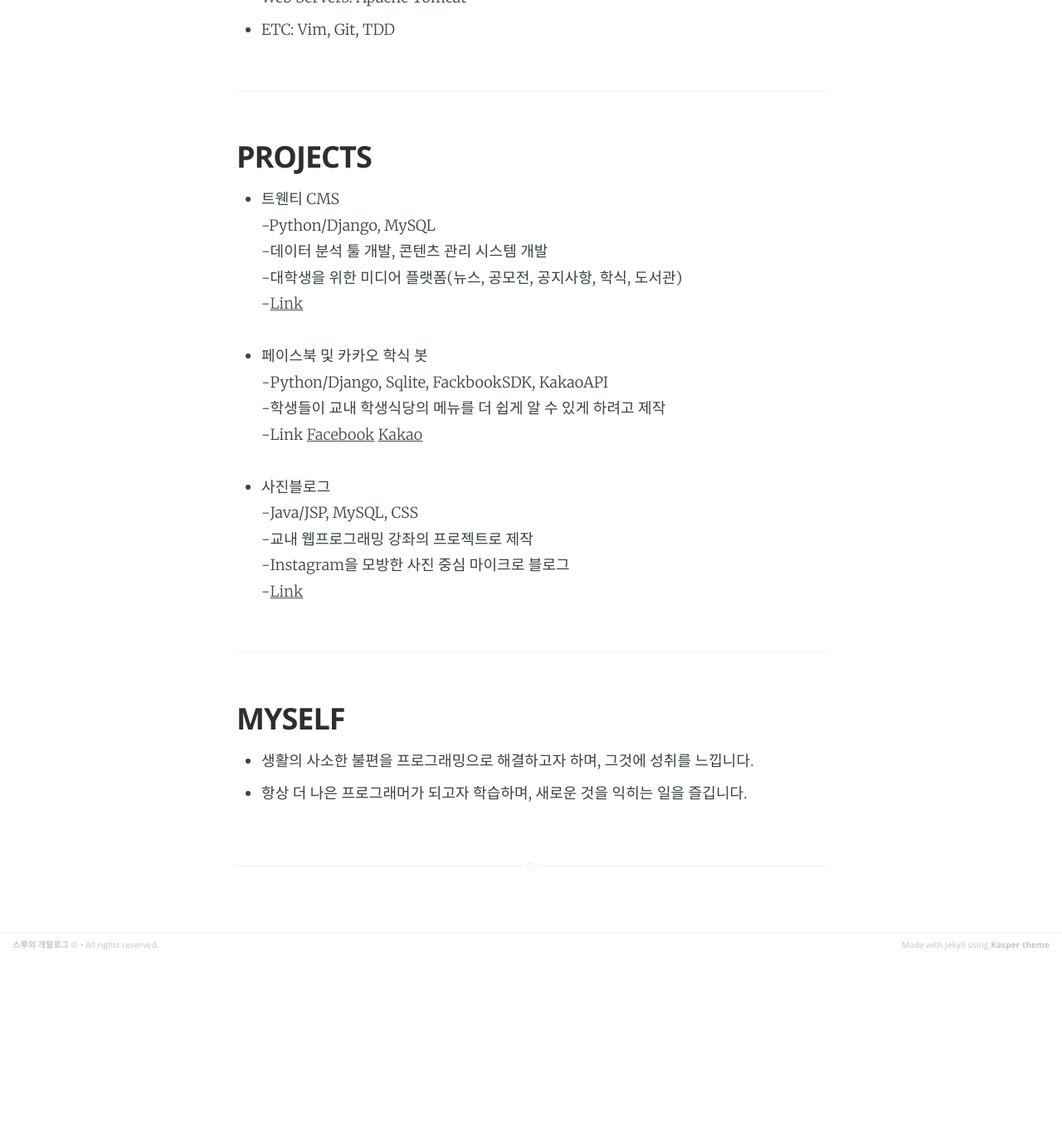
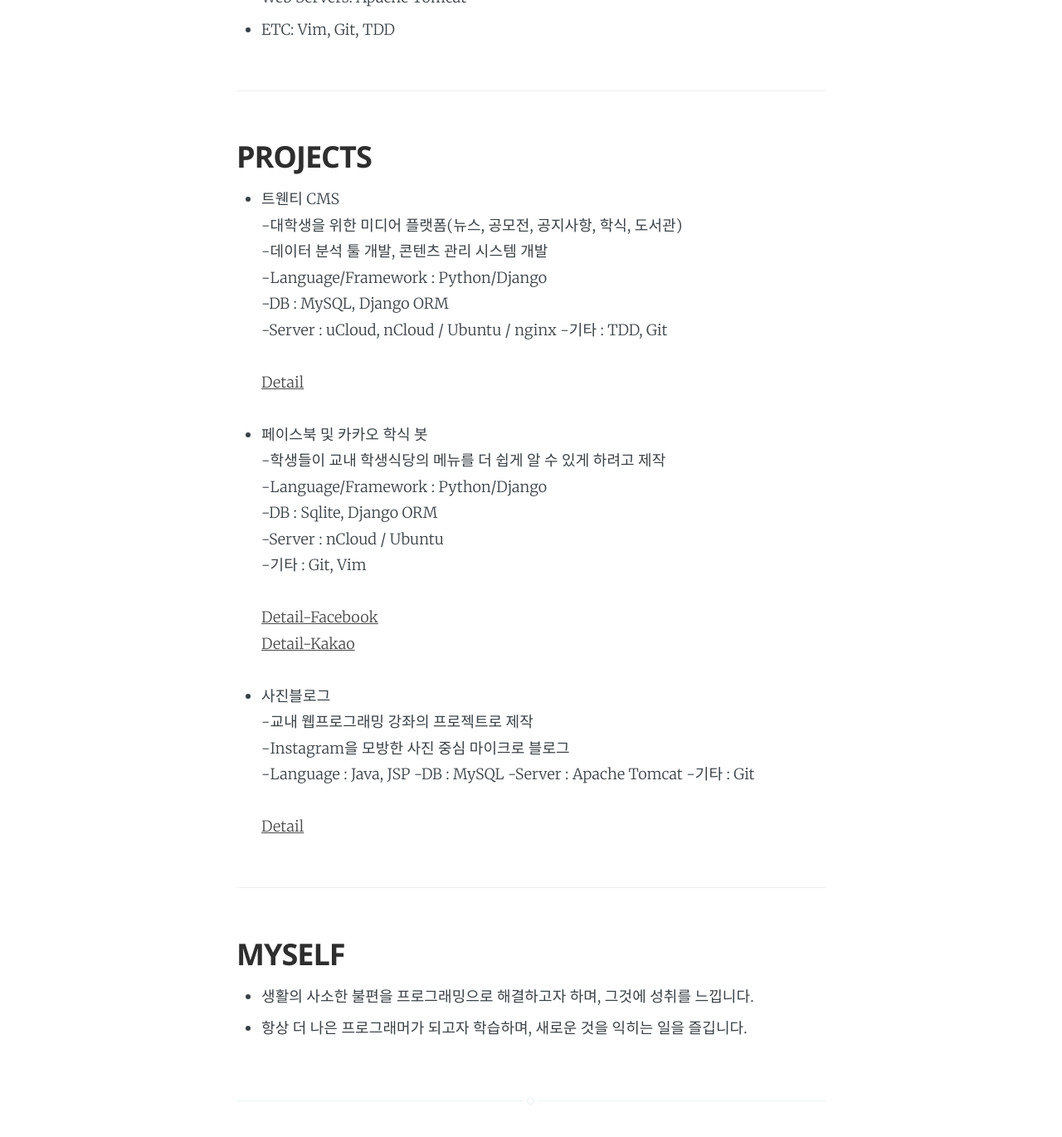
Before and after one commit to ThroughKim/throughkim.github.com, a Jekyll site: the page built from about.md, in a window 1280 px wide and 1400 px high, scrolled down 1469 px. Shown: the top 1370 px of the window at 83% size. Built offline with Jekyll 4.4.1, drawn with Linux system fonts in a browser that asks for light colours; Markdown is read by kramdown in place of the engine named in the settings; before the commit the page ends 2621 px from its top, so only the background shows below that.

Commit message:
new portfolio posting added

```diff
--- a/about.md
+++ b/about.md
@@ -38,21 +38,34 @@ title: 김슬우
 ##PROJECTS
 
 * 트웬티 CMS
-    -Python/Django, MySQL
-    -데이터 분석 툴 개발, 콘텐츠 관리 시스템 개발
     -대학생을 위한 미디어 플랫폼(뉴스, 공모전, 공지사항, 학식, 도서관)
-    -[Link](https://throughkim.github.io/2016/10/18/twentycms.html)
+	-데이터 분석 툴 개발, 콘텐츠 관리 시스템 개발
+    -Language/Framework : Python/Django
+    -DB : MySQL, Django ORM
+    -Server : uCloud, nCloud / Ubuntu / nginx
+    -기타 : TDD, Git
+
+    [Detail](https://throughkim.github.io/2016/10/18/twentycms.html)
 
 * 페이스북 및 카카오 학식 봇
-    -Python/Django, Sqlite, FackbookSDK, KakaoAPI
-    -학생들이 교내 학생식당의 메뉴를 더 쉽게 알 수 있게 하려고 제작
-    -Link [Facebook](https://throughkim.github.io/2016/10/18/facebook-haksikbot-pf.html) [Kakao](https://throughkim.github.io/2016/10/18/kakao-haksik-pf.html)
+	-학생들이 교내 학생식당의 메뉴를 더 쉽게 알 수 있게 하려고 제작
+	-Language/Framework : Python/Django
+    -DB : Sqlite, Django ORM
+    -Server : nCloud / Ubuntu
+    -기타 : Git, Vim
+
+    [Detail-Facebook](https://throughkim.github.io/2016/10/18/facebook-haksikbot-pf.html)
+    [Detail-Kakao](https://throughkim.github.io/2016/10/18/kakao-haksik-pf.html)
 
 * 사진블로그
-    -Java/JSP, MySQL, CSS
     -교내 웹프로그래밍 강좌의 프로젝트로 제작
     -Instagram을 모방한 사진 중심 마이크로 블로그
-    -[Link](https://throughkim.github.io/2016/10/18/photoblog-pf.html)
+    -Language : Java, JSP
+    -DB : MySQL
+    -Server : Apache Tomcat
+    -기타 : Git
+
+    [Detail](https://throughkim.github.io/2016/10/18/photoblog-pf.html)
 
 ---
 ## MYSELF
```
Also changed, not shown: _posts/2016-10-18-facebook-haksikbot-pf.md (+16 -6 lines), _posts/2016-10-18-kakao-haksik-pf.md (+16 -6 lines), _posts/2016-10-18-twentycms.markdown (+26 -5 lines), images/fbhaksik_image.png (added), images/fbhaksik_main.png, images/twenty_postlist.png (added), images/twenty_postview.png (added), 1 other file.
